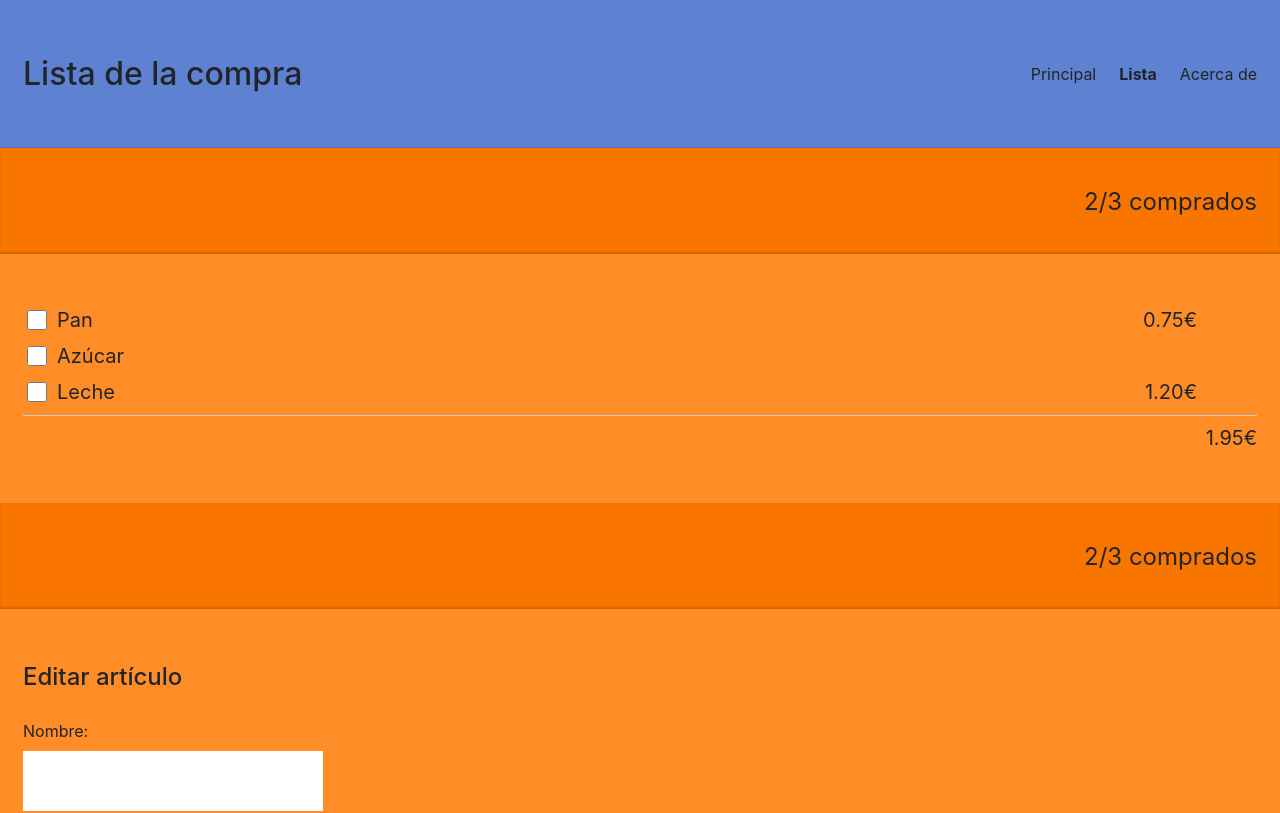
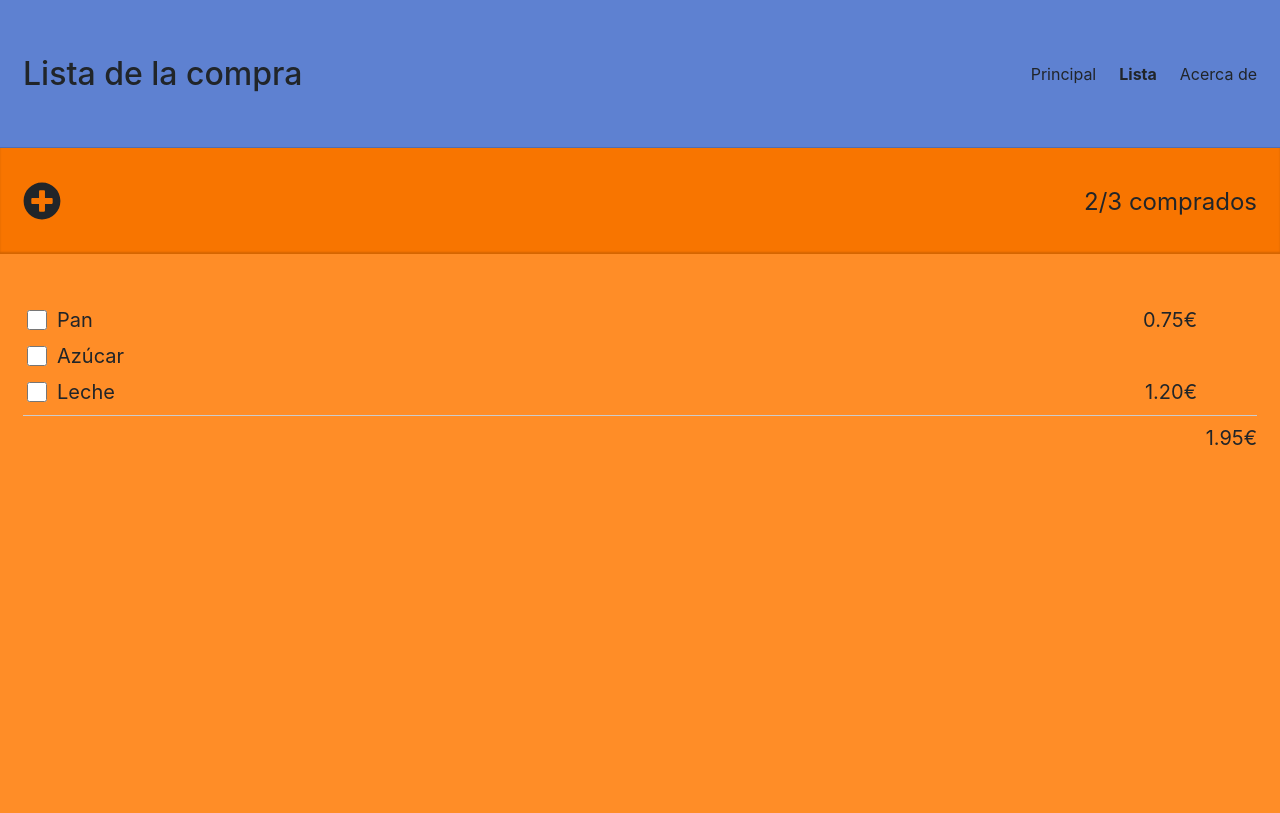
Before and after one commit to Michaelsp11/ejercicio-react-17-lista-compra, a React (Create React App) app: page /lista in a window 1280 px wide. Shown: the top 813 px of the page. Built offline with nearby package versions, Linux system fonts and the light colour scheme.

Commit message:
Enrutado formulario + componentes a paginas + iconos de react-icons

```diff
--- a/package.json
+++ b/package.json
@@ -8,6 +8,7 @@
     "@testing-library/user-event": "^12.8.3",
     "react": "^17.0.2",
     "react-dom": "^17.0.2",
+    "react-icons": "^4.2.0",
     "react-router-dom": "^5.2.0",
     "react-scripts": "4.0.3",
     "web-vitals": "^1.1.2"
--- a/src/App.js
+++ b/src/App.js
@@ -1,14 +1,15 @@
-import { Principal } from "./componentes/Principal";
 import { Cabecera } from "./componentes/Cabecera";
+import { PaginaPrincipal } from "./paginas/PaginaPrincipal";
+import { PaginaFormulario } from "./paginas/PaginaFormulario";
+import { PaginaLista } from "./paginas/PaginaLista";
+import { PaginaAcercaDe } from "./paginas/PaginaAcercaDe";
 import {
   Route,
   Switch,
   BrowserRouter as Router,
   Redirect,
 } from "react-router-dom";
-import { Formulario } from "./componentes/Formulario";
-import { Lista } from "./componentes/Lista";
-import { AcercaDe } from "./componentes/AcercaDe";
+
 
 function App() {
   return (
@@ -17,22 +18,22 @@ function App() {
         <Cabecera />
         <Switch>
           <Route path="/principal" exact>
-            <Principal />
+            <PaginaPrincipal />
           </Route>
           <Route path="/lista" exact>
-            <Lista />
+            <PaginaLista />
           </Route>
           <Route path="/acercade" exact>
-            <AcercaDe />
+            <PaginaAcercaDe />
+          </Route>
+          <Route path="/nuevo-articulo" exact>
+            <PaginaFormulario />
           </Route>
           <Route path="/" exact>
             <Redirect to="/principal" />
           </Route>
         </Switch>
       </Router>
-      {/*====================FORMULARIO======================*/}
-      <Formulario />
-      {/*====================FORMULARIO======================*/}
     </>
   );
 }
--- a/src/index.css
+++ b/src/index.css
@@ -70,7 +70,7 @@ body {
 .cabecera .navegacion .actual {
   font-weight: bold;
 }
-i.icono {
+.icono {
   font-size: 38px;
 }
 .n-articulos {
--- a/src/componentes/AcercaDe.js
+++ b/src/paginas/PaginaAcercaDe.js
@@ -1,4 +1,4 @@
-export const AcercaDe = () => {
+export const PaginaAcercaDe = () => {
     return (
         <main className="acerca-de">
             <h2>Acerca de Lista de la compra</h2>
--- a/src/componentes/Formulario.js
+++ b/src/paginas/PaginaFormulario.js
@@ -1,8 +1,9 @@
-export const Formulario = () => {
+import { FaMinusCircle } from "react-icons/fa";
+export const PaginaFormulario = () => {
     return (
         <>
             <section className="info espaciado bloque-superior">
-                <i className="icono fas fa-minus-circle"></i>
+                <FaMinusCircle className="icono" />
                 <p className="n-articulos">2/3 comprados</p>
             </section>
             <main className="principal espaciado">
--- a/src/componentes/Lista.js
+++ b/src/paginas/PaginaLista.js
@@ -1,8 +1,10 @@
-export const Lista = () => {
+
+import { FaPlusCircle } from "react-icons/fa";
+export const PaginaLista = () => {
     return (
         <>
             <section className="info espaciado bloque-superior">
-                <i className="icono fas fa-plus-circle"></i>
+                <FaPlusCircle className="icono"/>
                 <p className="n-articulos">2/3 comprados</p>
             </section>
             <main className="principal espaciado">
--- a/src/componentes/Principal.js
+++ b/src/paginas/PaginaPrincipal.js
@@ -1,4 +1,4 @@
-export const Principal = () => {
+export const PaginaPrincipal = () => {
   return (
     <main className="home">
       <h2>Bienvenido a la lista de la compra</h2>
```
Also changed, not shown: 2 other files (tests, documents, lock files or other folders).
